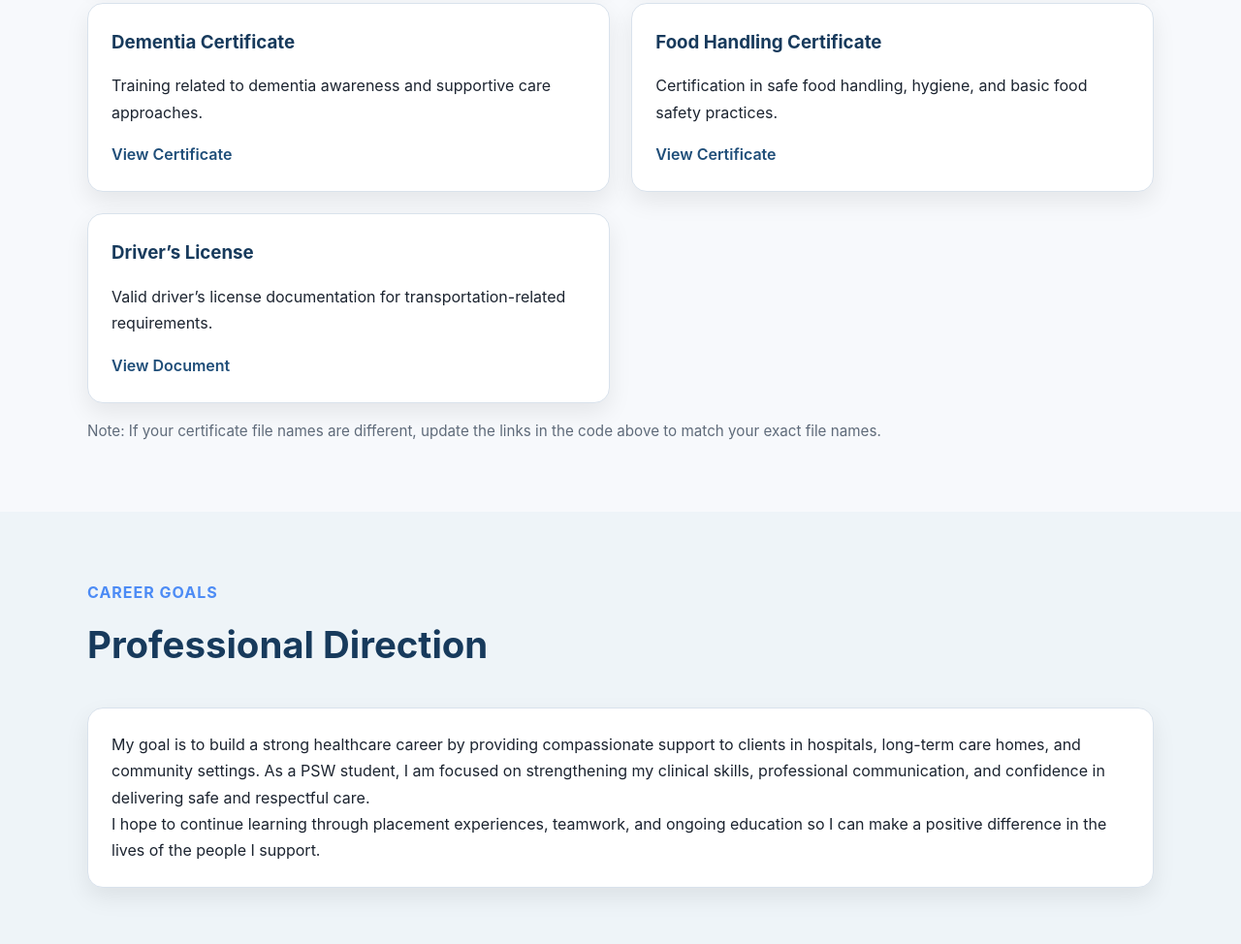
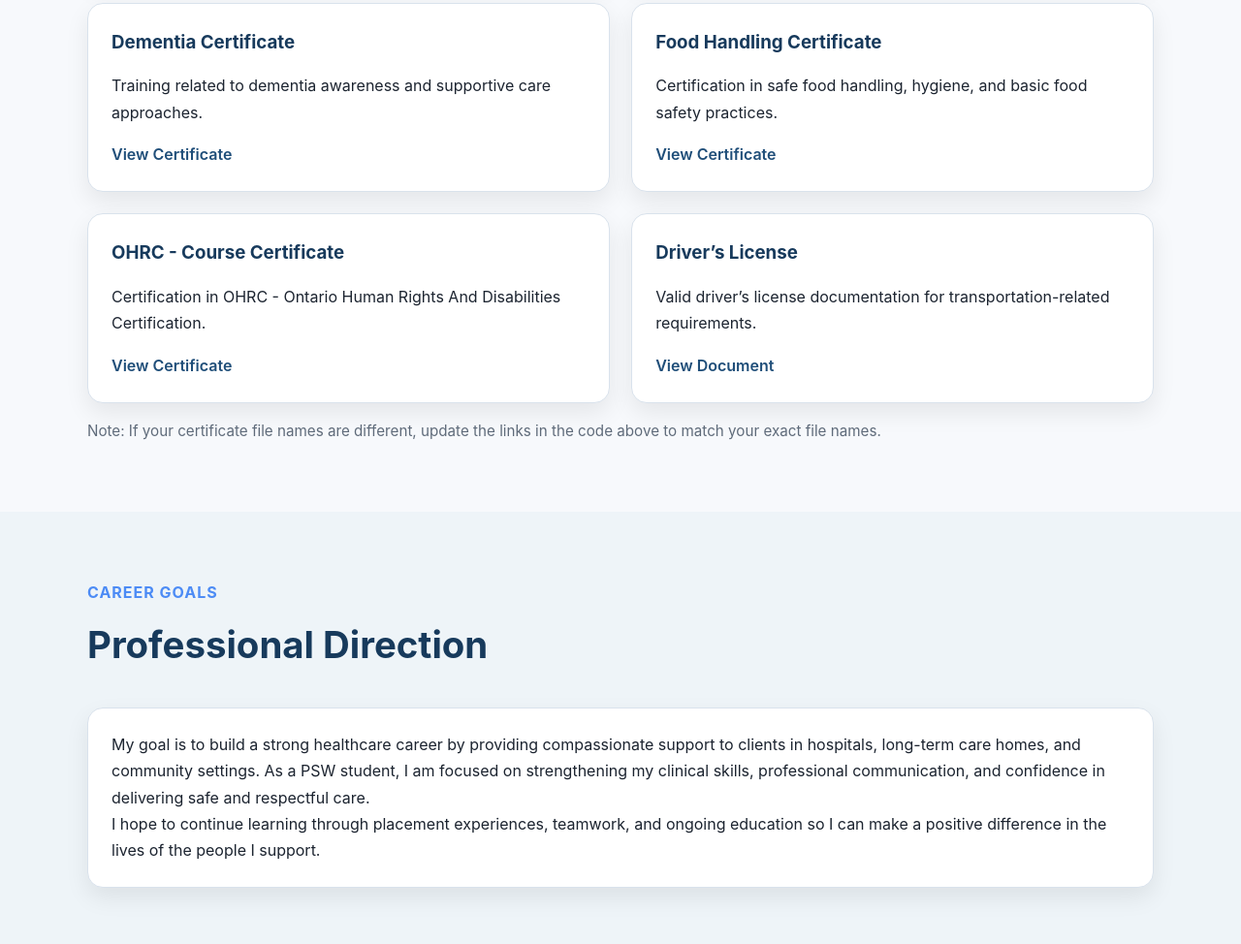
Before and after one commit to shyam07-07/PersonalSupport, a plain HTML site: page index.html in a window 1280 px wide. Shown: the part 2166-3140 px from the top of the page at 97% size. Drawn offline with Linux system fonts and the light colour scheme.

Commit message:
Certificates

```diff
--- a/index.html
+++ b/index.html
@@ -168,7 +168,13 @@
           <div class="card cert-card">
             <h3>Food Handling Certificate</h3>
             <p>Certification in safe food handling, hygiene, and basic food safety practices.</p>
-            <a href="certificates/foodhandling.pdf" target="_blank" class="cert-link">View Certificate</a>
+            <a href="assets/certificates/foodhandling.pdf" target="_blank" class="cert-link">View Certificate</a>
+          </div>
+
+          <div class="card cert-card">
+            <h3>OHRC - Course Certificate</h3>
+            <p>Certification in OHRC - Ontario Human Rights And Disabilities Certification.</p>
+            <a href="assets/certificates/ohrc.pdf" target="_blank" class="cert-link">View Certificate</a>
           </div>
 
           <div class="card cert-card">
```
Also changed, not shown: 2 other files.
